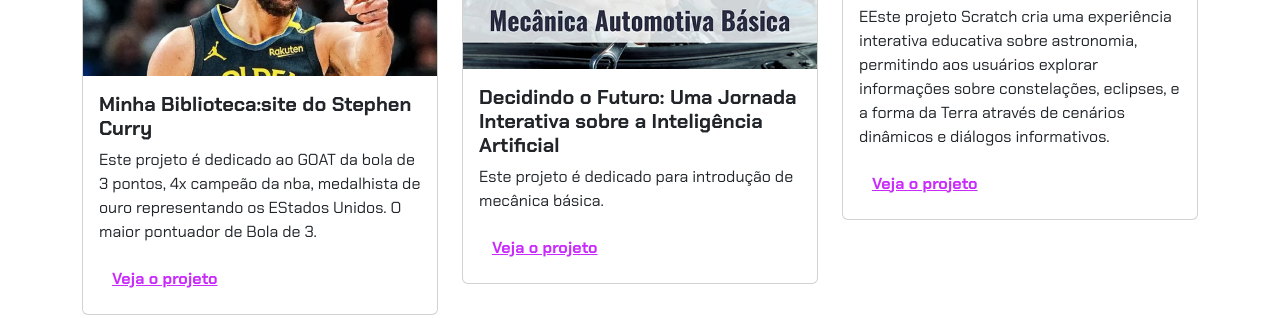
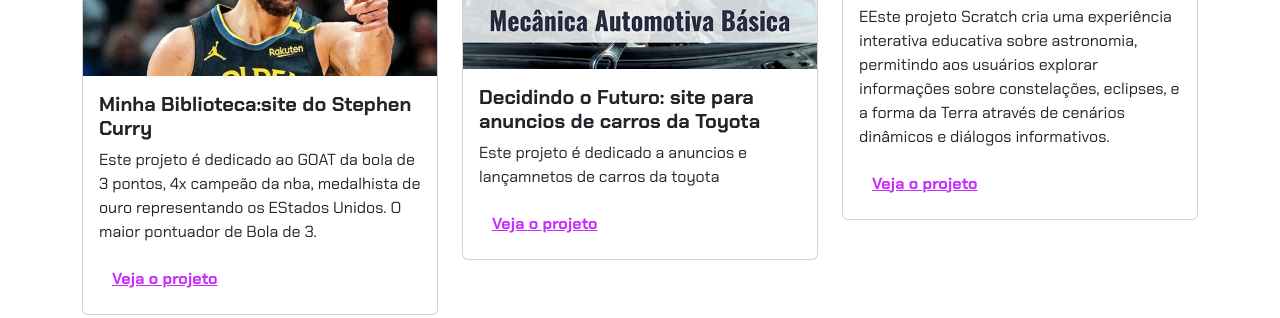
Before and after one commit to jorgepontio/curso2bi-terceiro, a plain HTML site: page index.html in a window 1280 px wide. Shown: the part 606-924 px from the top of the page. Drawn offline with nearby package versions, Linux system fonts and the light colour scheme.

Commit message:
Update index.html

```diff
--- a/index.html
+++ b/index.html
@@ -49,9 +49,8 @@
                 <div class="card">
                     <img src="mecanica-automotiva-basica.webp" class="card-img-top" alt="Imagem do projeto de biblioteca virtual">
                     <div class="card-body">
-                        <h5 class="card-title">Decidindo o Futuro: Uma Jornada Interativa sobre a Inteligência
-                            Artificial</h5>
-                        <p class="card-text">Este projeto é dedicado para introdução de mecânica básica.</p>
+                        <h5 class="card-title">Decidindo o Futuro: site para anuncios de carros da Toyota</h5>
+                        <p class="card-text">Este projeto é dedicado a anuncios e lançamnetos de carros da toyota</p>
                         <button type="button" class="btn btn-link" data-bs-toggle="modal" data-bs-target="#modal2">Veja
                             o projeto</button>
                     </div>
```
